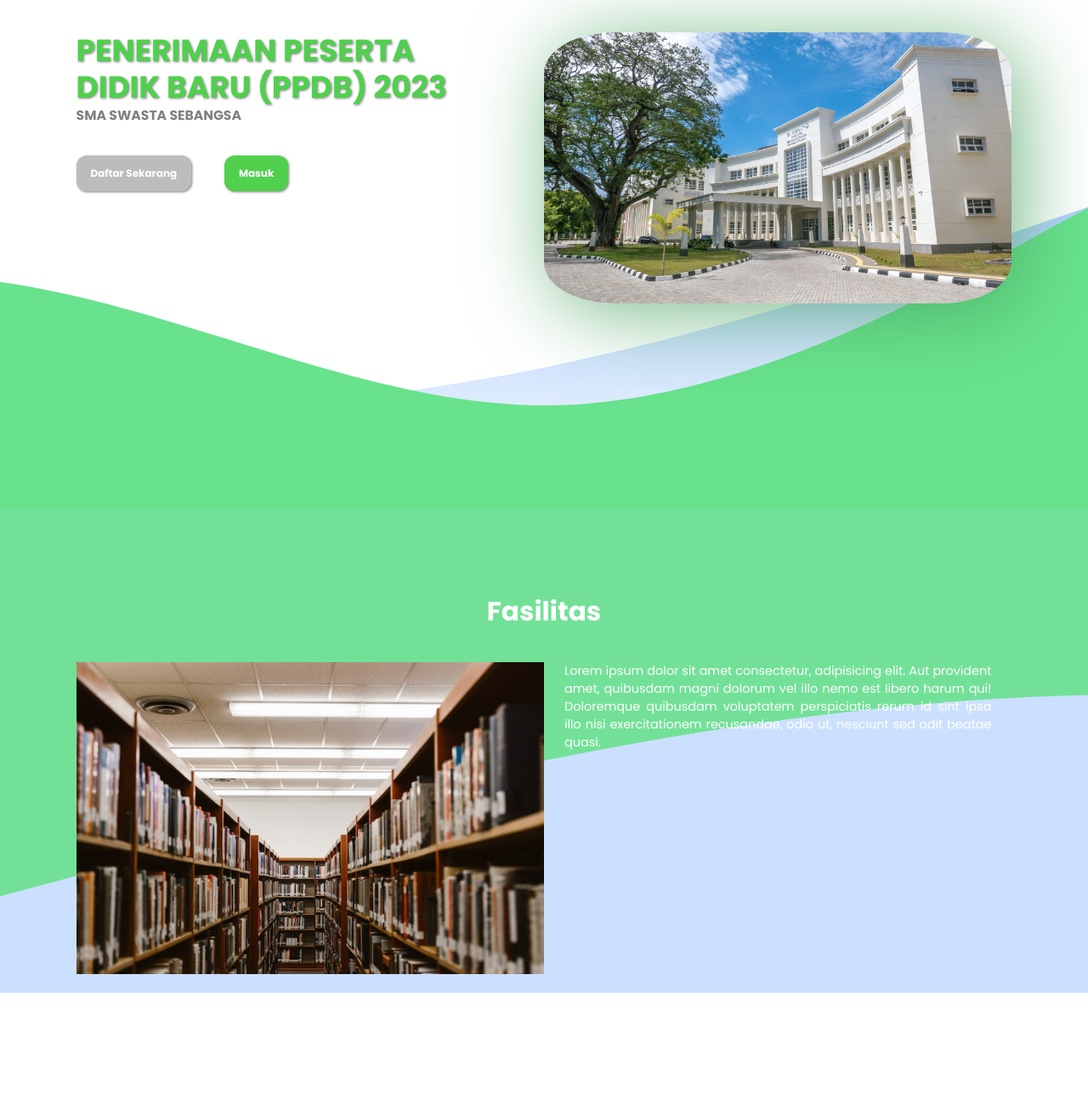
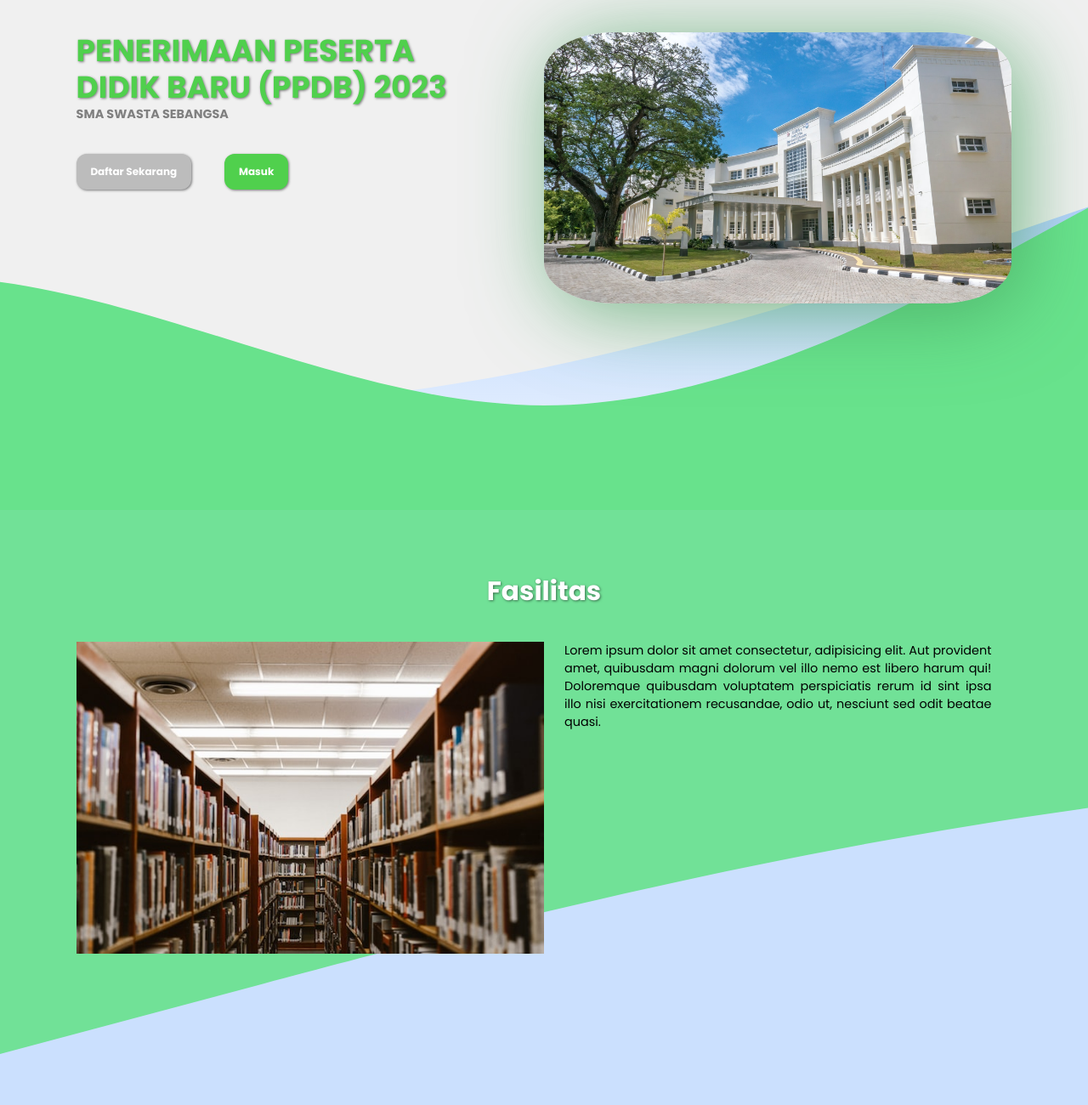
Before and after one commit to codefein-dev/codefein-ppdb, a plain HTML site: page index.html in a window 1280 px wide. Shown: the part 200-1500 px from the top of the page at 85% size. Drawn offline with nearby package versions, Linux system fonts and the light colour scheme.

Commit message:
landing page ppdb (baru hero section) 3

```diff
--- a/css/style.css
+++ b/css/style.css
@@ -1,7 +1,7 @@
 :root {
   --primary: #50d04d;
-  --bg: #fff;
-  --secondary: #cbe0fe;
+  --bg: #f0f0f0;
+  --secondary: #455a64;
 }
 
 * {
@@ -146,7 +146,7 @@ body {
 .hero .row .content h5 {
   color: gray;
   font-weight: 700;
-  font-size: 1.3rem;
+  font-size: 1.2rem;
 }
 /*
 .hero .row .content p {
@@ -202,11 +202,11 @@ body {
 /* Fasilitas Section */
 .facility {
   position: relative;
-  padding: 8rem 7% 1.4rem;
+  padding: 6rem 7% 1.4rem;
   background: url('../svg/wavee.svg');
   background-size: cover;
   width: 100%;
-  min-height: 500px;
+  min-height: 800px;
   background-color: #cbe0fe;
 }
 
@@ -232,6 +232,7 @@ body {
   text-align: center;
   font-size: 2.6rem;
   margin-bottom: 3rem;
+  text-shadow: 1px 1px 3px rgba(1, 1, 3, 0.5);
 }
 
 .facility .row {
@@ -252,6 +253,7 @@ body {
   text-align: justify;
   font-weight: 400;
   font-size: 1.2rem;
+  color: #010101;
 }
 
 /* .facility h1 {
```
